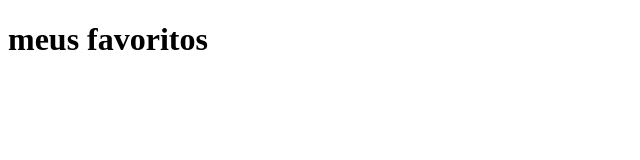
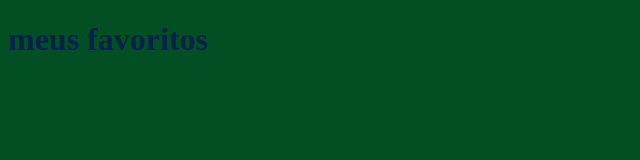
Before and after one commit to larinha34563/alura-flix, a plain HTML site: page index.html in a window 1280 px wide. Shown: the whole page, without its empty margins (0-640 px from the left). Drawn offline with Linux system fonts and the light colour scheme.

Commit message:
alteramos a fonte

```diff
--- a/index.html
+++ b/index.html
@@ -4,6 +4,8 @@
     <meta charset="UTF-8">
     <meta name="viewport" content="width=device-width, initial-scale=1.0">
     <title>alura flix</title>
+
+    <link rel="stylesheet"href="style.css">
 </head>
 <body>
     <h1>meus favoritos</h1>
--- a/style.css
+++ b/style.css
@@ -1,3 +1,5 @@
 body{
-    background-color: rgb(2, 43, 46);
+    background-color: rgb(2, 79, 36);
+    color: rgb(2, 34, 76);
+    font-family: 'Times New Roman', Times, serif;
 }
```
